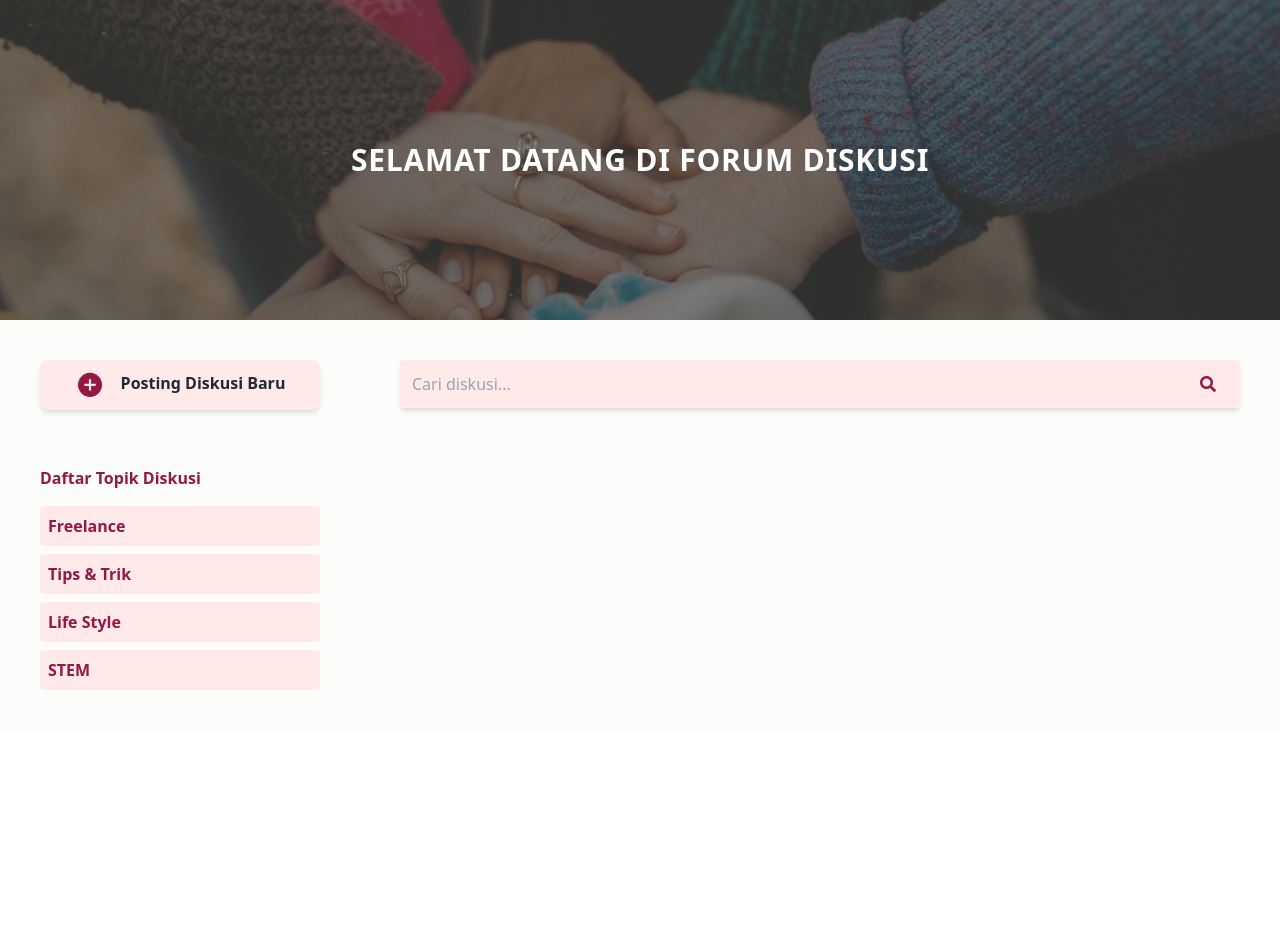
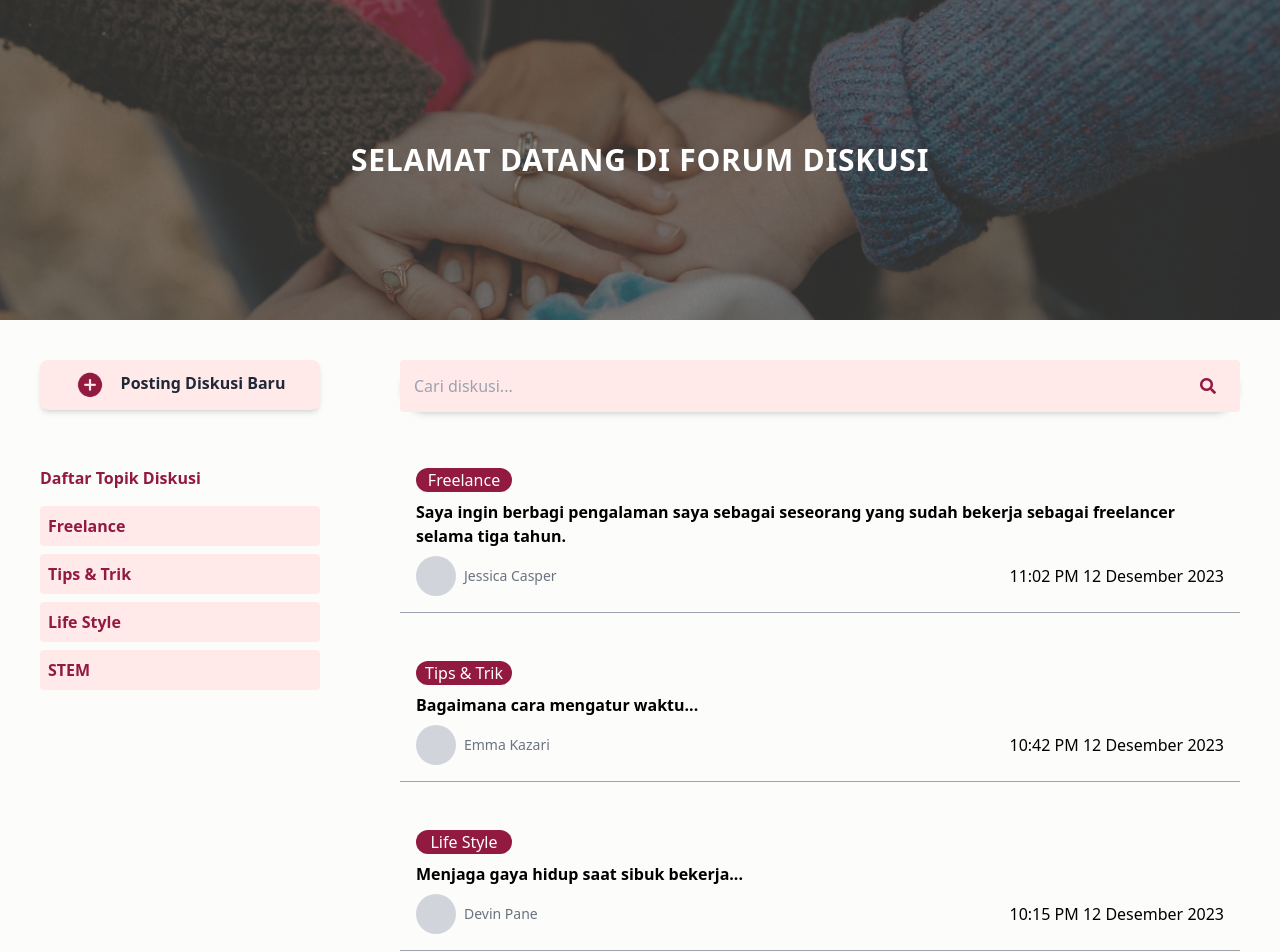
Before and after one commit to Nyi-Ageng-Serang/WeCare-final-project, a React (Vite) app: page /result in a window 1280 px wide. Shown: the top 952 px of the page. Before the commit the page ends 800 px from the top, so only its background shows below. Built offline with nearby package versions, Linux system fonts and the light colour scheme.

Commit message:
membuat component searchbar dan discussion

```diff
--- /dev/null
+++ b/src/components/Forum/DiscussionItem.jsx
@@ -0,0 +1,24 @@
+function DiscussionItem({ category, user, text, time }) {
+  return (
+    <>
+      <div className="p-4 my-8 border-b border-gray-400">
+        <p className="text-white text-center w-24 rounded-xl bg-red">
+          {category}
+        </p>
+        <p className="font-semibold my-2">{text}</p>
+
+        <div className="flex justify-between items-center">
+          <div className="flex items-center">
+            <div className="flex-shrink-0 w-10 h-10 bg-gray-300 rounded-full mr-2"></div>
+            <p className="text-sm text-gray-500">
+              {user}
+            </p>
+          </div>
+          <p>{time}</p>
+        </div>
+      </div>
+    </>
+  );
+}
+
+export default DiscussionItem;
--- /dev/null
+++ b/src/components/Forum/DiscussionList.jsx
@@ -0,0 +1,42 @@
+import DiscussionItem from "./DiscussionItem";
+
+function DiscussionList() {
+  const discussions = [
+    {
+      category: "Freelance",
+      user: "Jessica Casper",
+      text: "Saya ingin berbagi pengalaman saya sebagai seseorang yang sudah bekerja sebagai freelancer selama tiga tahun.",
+      time: "11:02 PM 12 Desember 2023",
+    },
+    {
+      category: "Tips & Trik",
+      user: "Emma Kazari",
+      text: "Bagaimana cara mengatur waktu...",
+      time: "10:42 PM 12 Desember 2023",
+    },
+    {
+      category: "Life Style",
+      user: "Devin Pane",
+      text: "Menjaga gaya hidup saat sibuk bekerja...",
+      time: "10:15 PM 12 Desember 2023",
+    },
+    {
+      category: "STEM",
+      user: "Esther Howard",
+      text: "Pentingnya pendidikan STEM...",
+      time: "10:01 PM 12 Desember 2023",
+    },
+  ];
+
+  return (
+    <>
+      <div className="w-full my-10">
+        {discussions.map((disc, index) => (
+          <DiscussionItem key={index} {...disc} />
+        ))}
+      </div>
+    </>
+  );
+}
+
+export default DiscussionList;
--- a/src/components/Forum/Diskusi.jsx
+++ b/src/components/Forum/Diskusi.jsx
@@ -1,3 +1,4 @@
+import DiscussionList from "./DiscussionList";
 import Searchbar from "./Searchbar";
 
 function Diskusi() {
@@ -5,6 +6,7 @@ function Diskusi() {
     <>
       <div className="w-3/4 my-10">
         <Searchbar />
+        <DiscussionList />
       </div>
     </>
   );
--- a/src/components/Forum/Searchbar.jsx
+++ b/src/components/Forum/Searchbar.jsx
@@ -1,11 +1,11 @@
 function Searchbar() {
   return (
     <>
-      <div className="flex justify-center shadow-md">
+      <div className="flex justify-center shadow-md rounded-full">
         <input
           type="text"
           placeholder="Cari diskusi..."
-          className="bg-softPink rounded-l p-3 w-full"
+          className="bg-softPink rounded-l p-3.5 w-full"
         />
         <button className="bg-softPink p-2 rounded-r text-white">
           <i className="fas fa-search px-4 text-red"></i>
```
